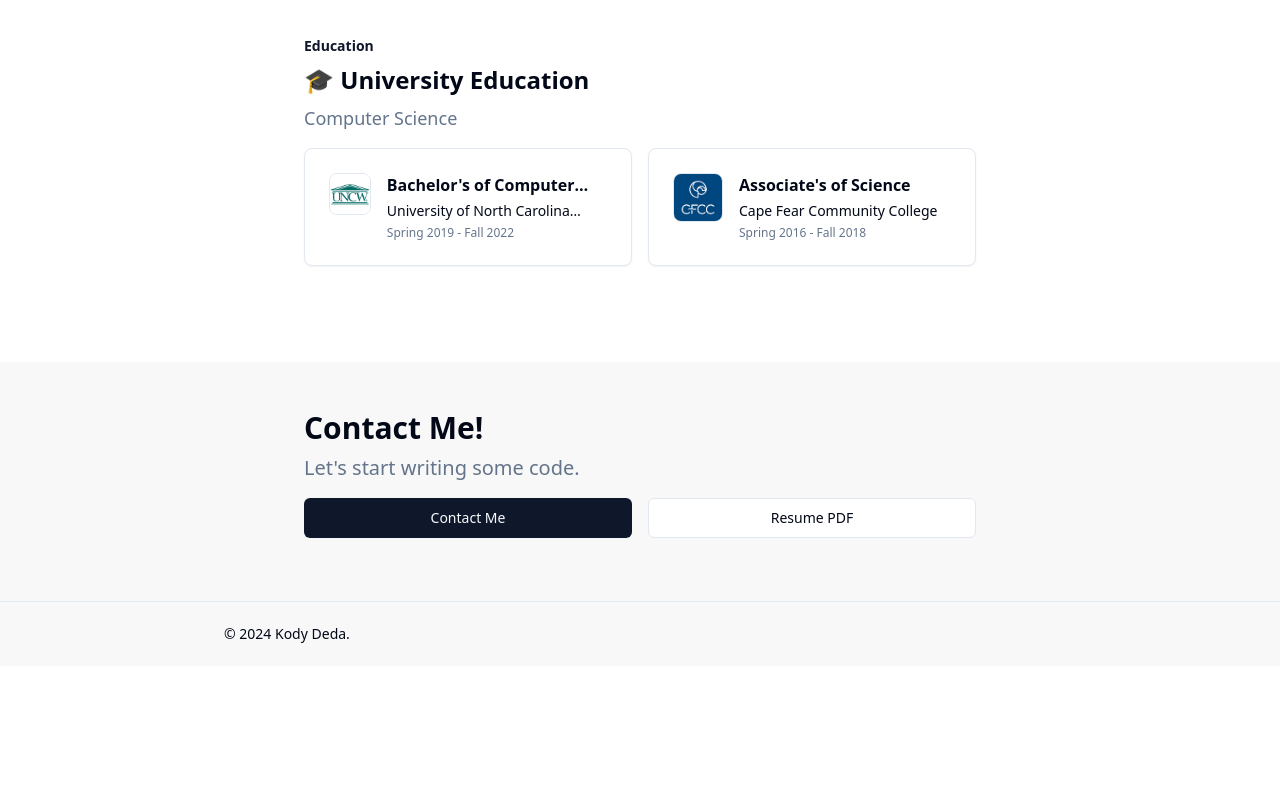
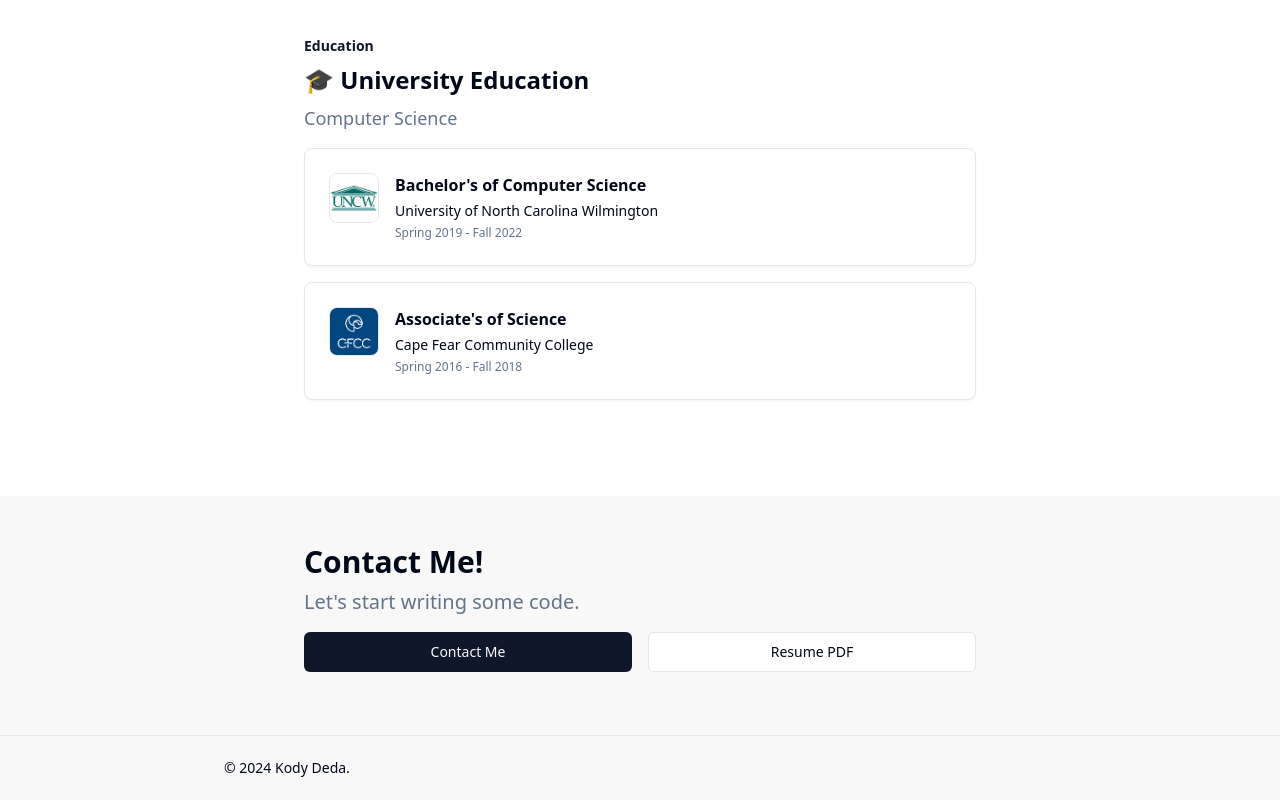
Before and after one commit to kodydeda4/nextjs-kodydeda, a Next.js app: page / in a window 1280 px wide. Shown: the part 2535-3335 px from the top of the page. Before the commit the page ends 3201 px from the top, so only its background shows below. Built offline with nearby package versions, Linux system fonts and the light colour scheme.

Commit message:
fix education section

```diff
--- a/app/_components/EducationSection.tsx
+++ b/app/_components/EducationSection.tsx
@@ -16,7 +16,7 @@
         title="🎓 University Education"
         description="Computer Science"
       />
-      <div className="flex flex-row gap-4 w-full">
+      <div className="flex flex-col gap-4 w-full">
         {RESUME.education.map((value, index) => (
           <EducationCard key={index} {...value} />
         ))}
```
